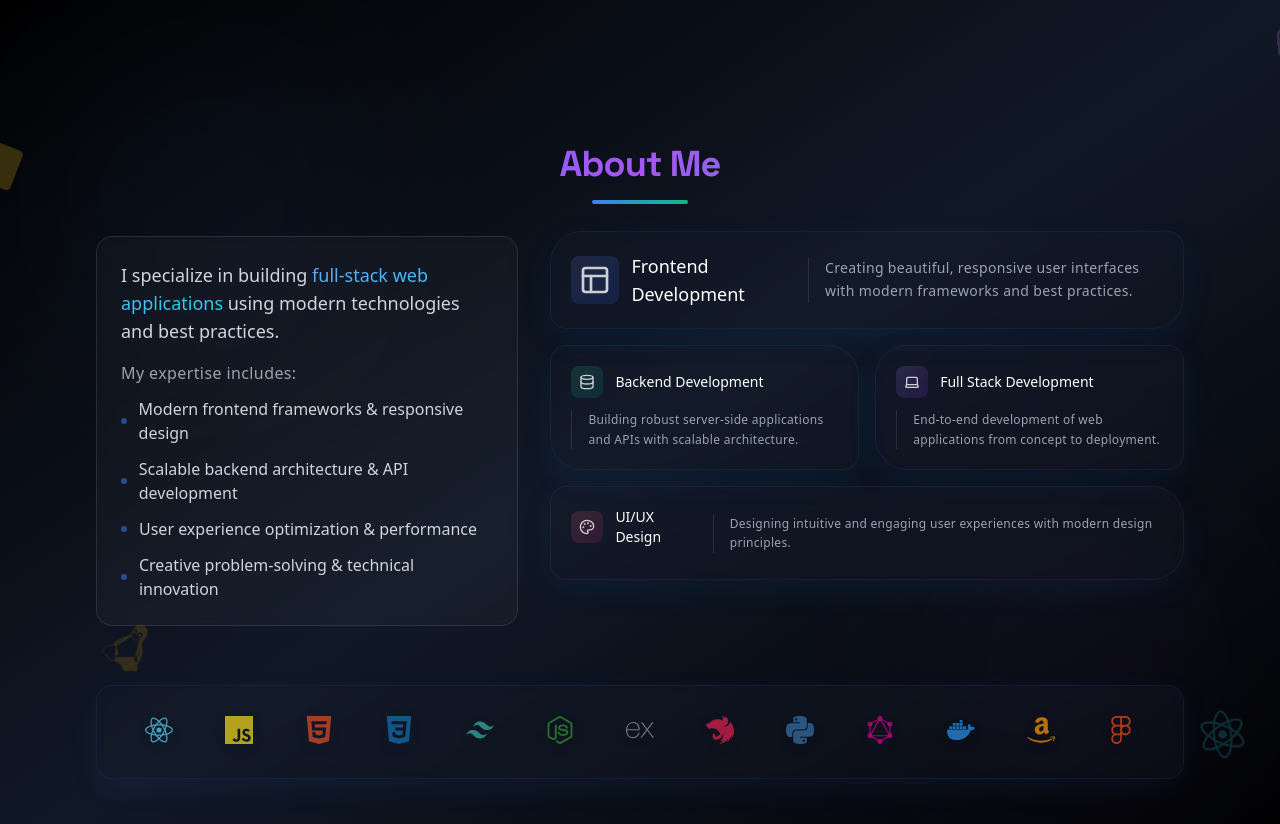
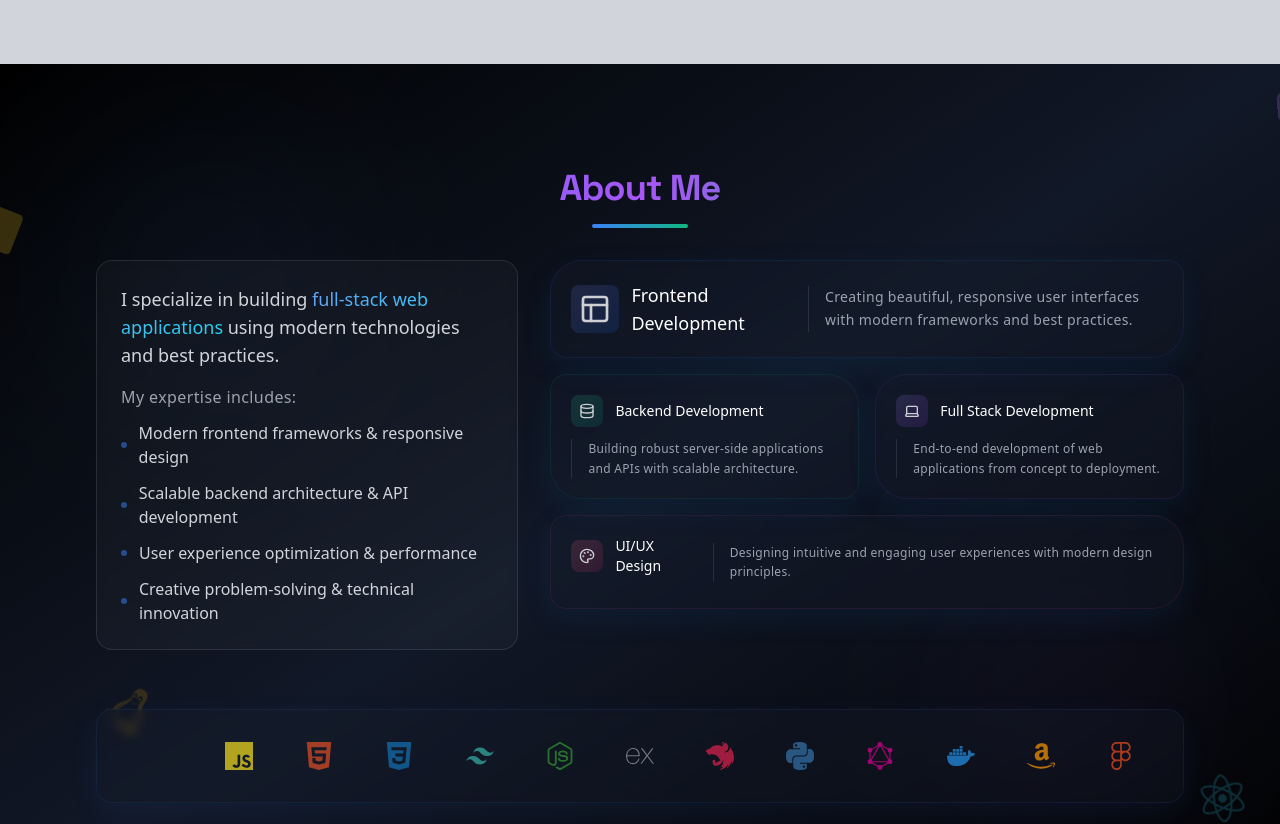
Before and after one commit to abuyork/Portfolio, a React (Vite) app: page / in a window 1280 px wide. Shown: the part 800-1624 px from the top of the page. Built offline with nearby package versions, Linux system fonts and the light colour scheme; a web font is replaced by a local one.

Commit message:
Disappearing Effect on About

```diff
--- a/src/components/About.tsx
+++ b/src/components/About.tsx
@@ -1,5 +1,5 @@
 import { Laptop, Database, Layout, Palette } from 'lucide-react';
-import { motion, useAnimation, useInView, useScroll } from 'framer-motion';
+import { motion, useAnimation, useInView, useScroll, useTransform } from 'framer-motion';
 import { useEffect, useState, useRef } from 'react';
 import { AuthAnimatedBackground } from './common/AnimatedBackground';
 import {
@@ -94,19 +94,50 @@ const About = () => {
     transition: 'transform 0.1s cubic-bezier(0.215, 0.61, 0.355, 1)',
   });
 
+  // Add scroll progress tracking
+  const { scrollYProgress } = useScroll({
+    target: containerRef,
+    offset: ["start start", "end start"]
+  });
+
+  // Create transform values for different layers
+  const backgroundY = useTransform(scrollYProgress, [0, 1], ['0%', '-20%']);
+  const contentY = useTransform(scrollYProgress, [0, 1], ['0%', '20%']);
+  const opacity = useTransform(scrollYProgress, [0, 0.5, 1], [1, 0.8, 0]);
+  const scale = useTransform(scrollYProgress, [0, 1], [1, 0.95]);
+  const rotate = useTransform(scrollYProgress, [0, 1], [0, -5]);
+
+  const textProgress = useTransform(
+    scrollYProgress,
+    [0, 0.2],
+    [1, 0]
+  );
+
+  const techStackProgress = useTransform(
+    scrollYProgress,
+    [0.3, 0.5],
+    [1, 0]
+  );
 
   return (
     <motion.section
       id="about"
       ref={containerRef}
-      className="relative h-[calc(100vh+4rem)] -mt-16 pt-16 flex items-center justify-center bg-gradient-to-br from-black via-gray-900 to-black text-white overflow-hidden preserve-3d"
+      className="relative min-h-screen py-20 flex items-center justify-center bg-gradient-to-br from-black via-gray-900 to-black text-white overflow-hidden preserve-3d"
       style={{
         transformStyle: 'preserve-3d',
         perspective: '2000px',
       }}
     >
+      {/* Background layer */}
+      <motion.div
+        className="absolute inset-0 overflow-hidden"
+        style={{
+          y: backgroundY,
+          opacity,
+        }}
+      >
         <AuthAnimatedBackground />
-
         <div className="absolute inset-0 overflow-hidden preserve-3d">
           <motion.div
             className="absolute top-20 left-20 w-64 h-64 bg-blue-500/10 rounded-full blur-3xl"
@@ -137,8 +168,17 @@ const About = () => {
             }}
           />
         </div>
+      </motion.div>
 
-      <div className="max-w-6xl w-full mx-auto px-4 sm:px-6 lg:px-8 relative py-6">
+      {/* Content layer */}
+      <motion.div
+        className="max-w-6xl w-full mx-auto px-4 sm:px-6 lg:px-8 relative py-6"
+        style={{
+          y: contentY,
+          scale,
+          rotateX: rotate,
+        }}
+      >
         <motion.div
           className="text-center mb-8"
           style={parallaxStyle(0.4)}
@@ -175,6 +215,14 @@ const About = () => {
                 bg-white/[0.03] hover:bg-white/[0.05]
                 p-6 rounded-2xl border border-white/10
                 transition-colors duration-300"
+              style={{
+                opacity: textProgress,
+                clipPath: useTransform(
+                  scrollYProgress,
+                  [0, 0.2],
+                  ['inset(0% 0% 0% 0%)', 'inset(0% 0% 100% 0%)']
+                )
+              }}
               whileHover={{
                 scale: 1.02,
                 transition: { duration: 0.3 }
@@ -201,6 +249,13 @@ const About = () => {
                     className="flex items-center space-x-3 group"
                     initial={{ opacity: 0, x: -20 }}
                     whileInView={{ opacity: 1, x: 0 }}
+                    style={{
+                      opacity: useTransform(
+                        scrollYProgress,
+                        [0, 0.15 + index * 0.01],
+                        [1, 0]
+                      )
+                    }}
                     transition={{ delay: index * 0.1 }}
                   >
                     <span className="h-1.5 w-1.5 rounded-full bg-blue-500/50 group-hover:bg-blue-400
@@ -228,6 +283,28 @@ const About = () => {
                   hover:shadow-[0_20px_50px_rgba(8,_112,_184,_0.7)]
                   dark:hover:shadow-[0_20px_50px_rgba(8,_112,_184,_0.3)]
                 `}
+                style={{
+                  opacity: useTransform(
+                    scrollYProgress,
+                    [0, 0.2, 0.4],
+                    [1, 0.8, 0]
+                  ),
+                  y: useTransform(
+                    scrollYProgress,
+                    [0, 1],
+                    [0, index % 2 === 0 ? 100 : -100]
+                  ),
+                  x: useTransform(
+                    scrollYProgress,
+                    [0, 1],
+                    [0, index % 2 === 0 ? -50 : 50]
+                  ),
+                  scale: useTransform(
+                    scrollYProgress,
+                    [0, 1],
+                    [1, 0.8]
+                  ),
+                }}
                 initial={{
                   boxShadow: "0 0px 0px rgba(8, 112, 184, 0)",
                   y: 0
@@ -372,16 +449,23 @@ const About = () => {
                     y: 0,
                     filter: "drop-shadow(0 0 0 rgba(0, 0, 0, 0))"
                   }}
-                  whileInView={{
-                    y: -2,
-                    filter: "drop-shadow(0 4px 6px rgba(0, 0, 0, 0.1))"
+                  style={{
+                    opacity: useTransform(
+                      scrollYProgress,
+                      [0.3, 0.3 + (index * 0.01)],
+                      [1, 0]
+                    ),
+                    y: useTransform(
+                      scrollYProgress,
+                      [0.3, 0.3 + (index * 0.01)],
+                      [0, 20]
+                    )
                   }}
                   whileHover={{
                     y: -4,
                     filter: "drop-shadow(0 8px 12px rgba(0, 0, 0, 0.2))"
                   }}
                   transition={{
-                    delay: index * 0.1,
                     duration: 0.3
                   }}
                 >
@@ -400,7 +484,15 @@ const About = () => {
             </div>
           </motion.div>
         </div>
-      </div>
+      </motion.div>
+
+      {/* Add a reveal overlay */}
+      <motion.div
+        className="absolute inset-0 bg-gradient-to-b from-black via-transparent to-black pointer-events-none"
+        style={{
+          opacity: useTransform(scrollYProgress, [0, 0.5], [0, 0.5]),
+        }}
+      />
     </motion.section>
   );
 };
```
Lines whose indentation alone changed are shown as unchanged.
